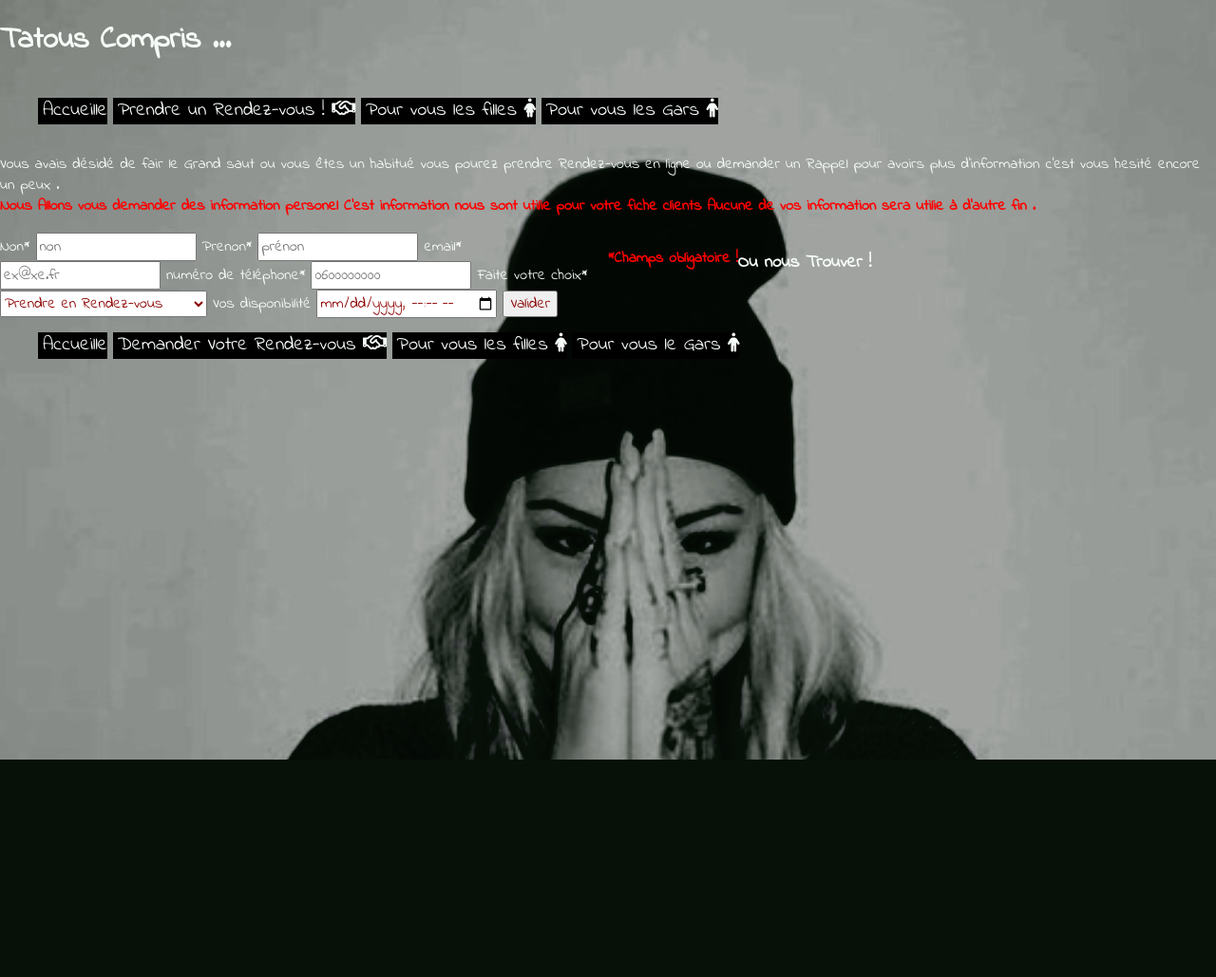
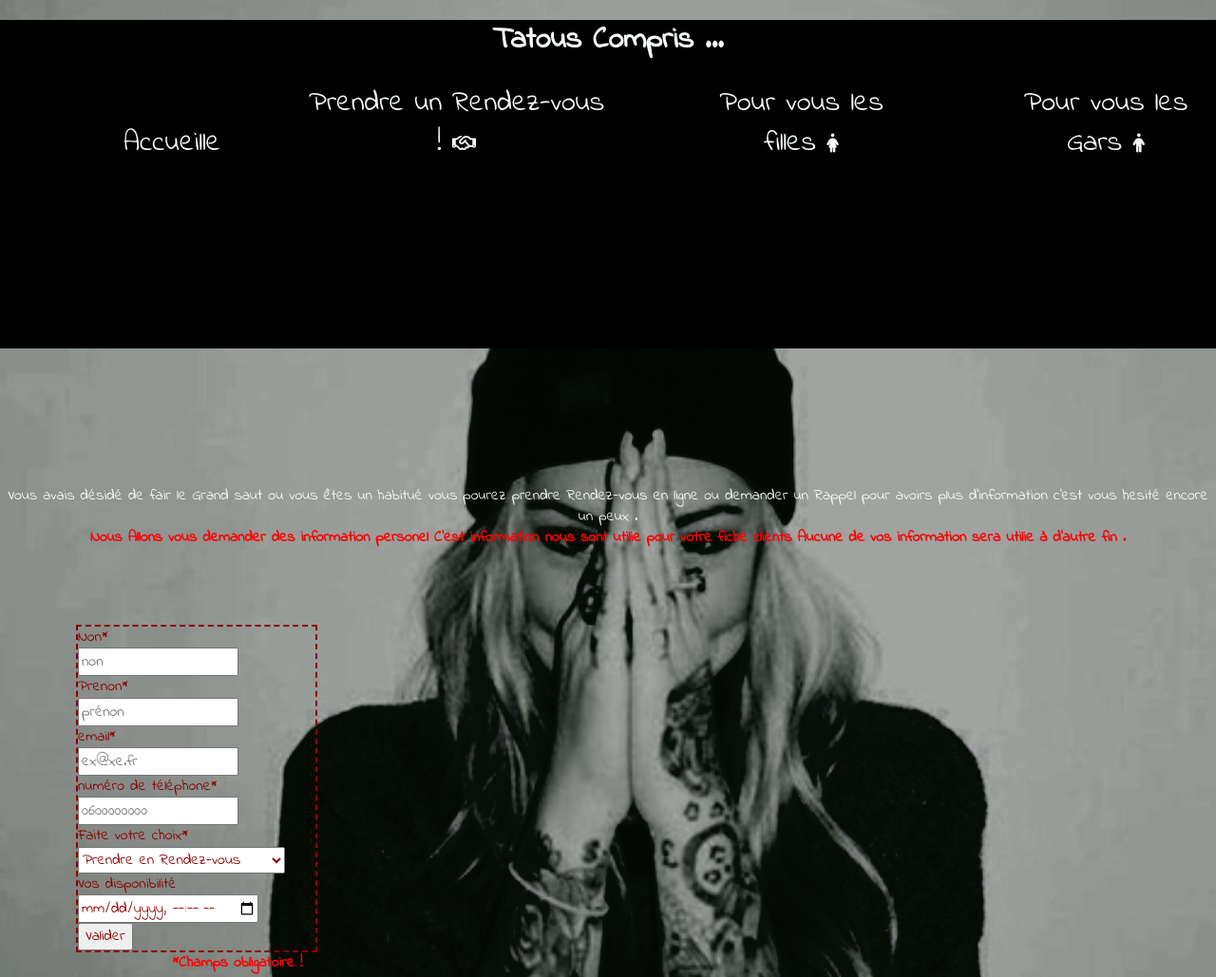
Before and after one commit to Slimaneha/Tatout-Compris, a plain HTML site: page contact.html in a window 1280 px wide. Shown: the top 1029 px of the page at 95% size. Before the commit the page ends 800 px from the top, so only its background shows below. Drawn offline with nearby package versions, Linux system fonts and the light colour scheme; a web font is replaced by a local one.

Commit message:
Passages aux Validator Html

```diff
--- a/contact.html
+++ b/contact.html
@@ -29,12 +29,12 @@
         <!-- Add your site or application content here -->
 
         <!--  ***************start of Header************* -->
-        <heade>
+        <header>
             <figure >
                <!-- <img id="logo" src="img/logo.jpg" alt="Logo de la soucité de taouage"> -->
             </figure>
             <h1>Tatous Compris ...</h1>
-        </heade>
+
         <!-- End Of Header -->
         <!-- **************************************************************************************************************
                                                Start of Nav Barre
@@ -50,7 +50,7 @@
             </ul>
         </nav>
 
-
+        </header>
 <!--  ************************************************************************************************************************
                                                 End of nave Barre
       **************************************************************************************************************************-->
@@ -59,7 +59,7 @@
                                             START COEUR DE PAGES !
       ********************************************************************************************************************-->
 
-     <article>
+     <article id="info">
          <p id="contact">Vous avais désidé de  fair le Grand saut ou vous êtes un habitué vous pourez prendre  Rendez-vous en ligne
              ou demander un Rappel pour avoirs plus d'information c'est vous hesité encore un peux . <br>
             <strong> Nous Allons vous demander des information personel C'est information nous sont utilie pour votre fiche clients
@@ -97,8 +97,12 @@
          <p> <strong>  *Champs obligatoire ! </strong> </p>
 
 
+
+  </section>
+
+  <section id="maps">
          <h3> Ou nous Trouver ! </h3>
-         <iframe id="mobile" src="https://www.google.com/maps/embed?pb=!1m0!3m2!1sfr!2sfr!4v1490981069844!6m8!1m7!1sjEuzyaEC6ib-ZVVgJRNsiA!2m2!1d50.67447680543499!2d3.191934258393502!3f210.89102429010643!4f-17.414338289097643!5f0.7820865974627469"
+         <iframe id="" src="https://www.google.com/maps/embed?pb=!1m0!3m2!1sfr!2sfr!4v1490981069844!6m8!1m7!1sjEuzyaEC6ib-ZVVgJRNsiA!2m2!1d50.67447680543499!2d3.191934258393502!3f210.89102429010643!4f-17.414338289097643!5f0.7820865974627469"
          width="400" height="300" frameborder="0" style="border:0" allowfullscreen></iframe>
          <iframe id="table" src="https://www.google.com/maps/embed?pb=!1m0!3m2!1sfr!2sfr!4v1490981069844!6m8!1m7!1sjEuzyaEC6ib-ZVVgJRNsiA!2m2!1d50.67447680543499!2d3.191934258393502!3f210.89102429010643!4f-17.414338289097643!5f0.7820865974627469"
           width="600" height="450" frameborder="0" style="border:0" allowfullscreen></iframe>
--- a/css/main.css
+++ b/css/main.css
@@ -99,6 +99,12 @@ textarea {
 /* ============================================================================================
                               Start    Mobile Frust and rules basse css
  ==============================================================================================  */
+  *
+  {
+      margin: 0;
+  }
+
+
   body
   {
       background-color: #071108;
@@ -109,16 +115,17 @@ textarea {
         background-blend-mode: hard-light;
         background-clip:padding-box;
         background-size: 100%;
+        text-align: center;
   }
 
 
 
-    #deventure
-    {
-        /*display: none */
-    }
 
 
+    #logo
+    {
+        display: none;
+    }
 
    nav
    {
@@ -131,6 +138,7 @@ textarea {
         list-style: none;
          color: #f6fcf7;
         justify-content: space-between;
+        padding-bottom: 3em;
 
 
 
@@ -148,12 +156,11 @@ textarea {
 
     a:hover
     {
-         width: 100%;
         color: darkred;
-        border: dashed 2px white;
         text-decoration-line: none;
         text-decoration: bold;
         margin-left: -2em;
+
 
 
 
@@ -164,6 +171,7 @@ textarea {
     {
         display: flex;
         flex-direction: column;
+        margin-top: 5em;
     }
 
     #one figure image
@@ -175,21 +183,43 @@ textarea {
     #formulaire
     {
         display: flex;
+        width: 100%;
+        align-content: space-between;
+        flex-direction: column;
+        margin-top: 5em;
+        align-content: space-between;
 
 
+
+
+
+
+    }
+    form
+    {
+        border: none;
+    }
+    #info
+    {
+        display: flex;
+        margin-top: 9em;
     }
 
     form
     {
         flex-direction: column;
         width: 50%;
+        align-items: flex-start;
+
 
 
     }
     input,select,button
     {
+        display: flex;
         color: darkred;
-        flex-direction: column;
+        align-items: flex-start;
+        align-content: space-between;
 
     }
     strong
@@ -202,6 +232,15 @@ textarea {
         display: none;
     }
 
+    footer,section
+    {
+        margin-top: 7em;
+    }
+    #mesages
+    {
+        background-color: black;
+    }
+
 
 /*
 =======================================================================================================================
@@ -211,19 +250,32 @@ textarea {
 @media (min-width:720px)
 
 {
+    header
+    {
+        background-color: black;
+        text-align: center;
+    }
 
     nav
     {
         display: flex;
         font-size: 15px;
+        justify-content: space-between;
+        align-items: flex-end;
     }
 
-
+    li
+    {
+        display: flex;
+        justify-content: space-between;
+        align-items: flex-end
+    }
     nav ul li a
     {
         padding-left: 5px;
-        background-color: black;
         display: inline-block;
+        padding-left: 3em;
+        font-size: 15px;
     }
     #mobile
     {
@@ -235,8 +287,17 @@ textarea {
         display:block;
     }
 
+    #deventure, #deventure figure , #deventure img
+    {
+        width: 100%;
+        height: 500px ;
 
+    }
 
+    h3
+    {
+        color: darkred;
+    }
 
 
 
@@ -286,11 +347,43 @@ textarea {
    @media (min-width:1024px)
    {
 
+       nav ul li
+       {
+           font-size: 35px;
+           align-items: flex-end;
+
+       }
 
 
+       label
+       {
+          display: flex;
+          align-items: flex-start;
+
+           color: darkred;
+       }
+
+        #formulaire
+        {
+            width: 500px;
+            display: flex;
+            align-content: center;
+        }
 
 
+        form
+        {
+            align-content: center;
+            margin-left: 5em;
+            border: dashed 2px darkred;
 
+        }
+
+        nav ul li a
+        {
+            font-size: 30px;
+            align-items: center;
+        }
 
 
 
```
Also changed, not shown: fille.html (+10 -19 lines), gars.html (+3 -2 lines), index.html (+4 -6 lines).
